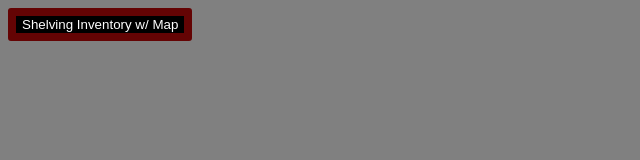
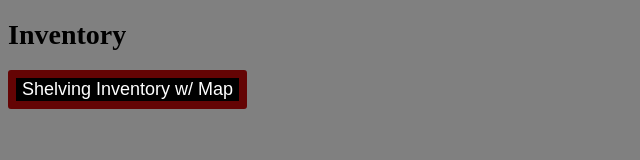
Before and after one commit to GradyDeReamer7602/YI-Inventory-Site, a plain HTML site: page index.html in a window 1280 px wide. Shown: the whole page, without its empty margins (0-640 px from the left). Drawn offline with Linux system fonts and the light colour scheme.

Commit message:
new content

```diff
--- a/index.css
+++ b/index.css
@@ -3,8 +3,12 @@ button {
     border: 8px solid rgb(100, 4, 4);
     border-radius: 3px;
     color:white;
-    font-size: 18 px;
+    font-size: 18px;
   }
   body {
     background-color: grey;
   }
+  h1{
+      color: black;
+      font-size: 28px;
+  }
--- a/index.html
+++ b/index.html
@@ -6,8 +6,10 @@
 </head>
 </html>
 <body>
+    <h1>Inventory</h1>
         <a href="https://docs.google.com/spreadsheets/d/1cIAuQYkKAOuLFlGcmWRubAFt91COukXJwxCmGLIfJw8/edit#gid=0" target="_blank"
         ><button type="button">Shelving Inventory w/ Map</button></a>
+
 </body>
 
 </html>
```
